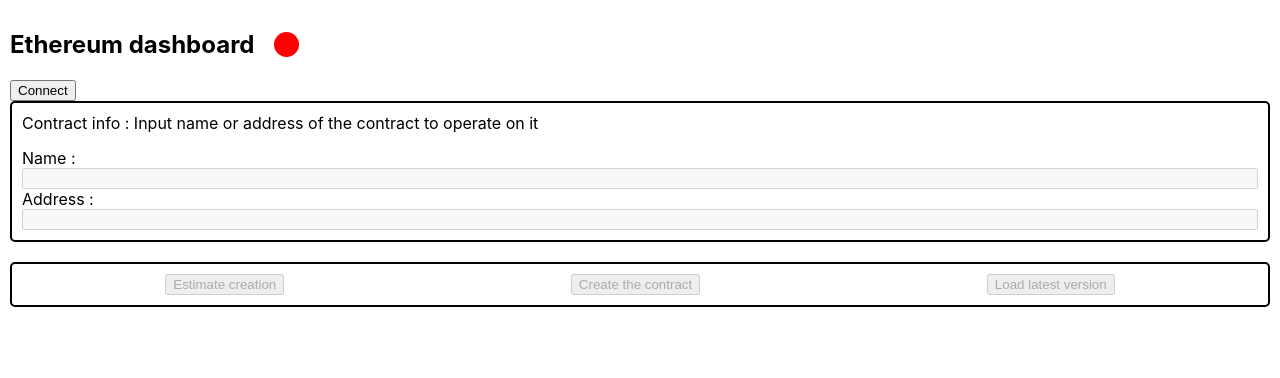
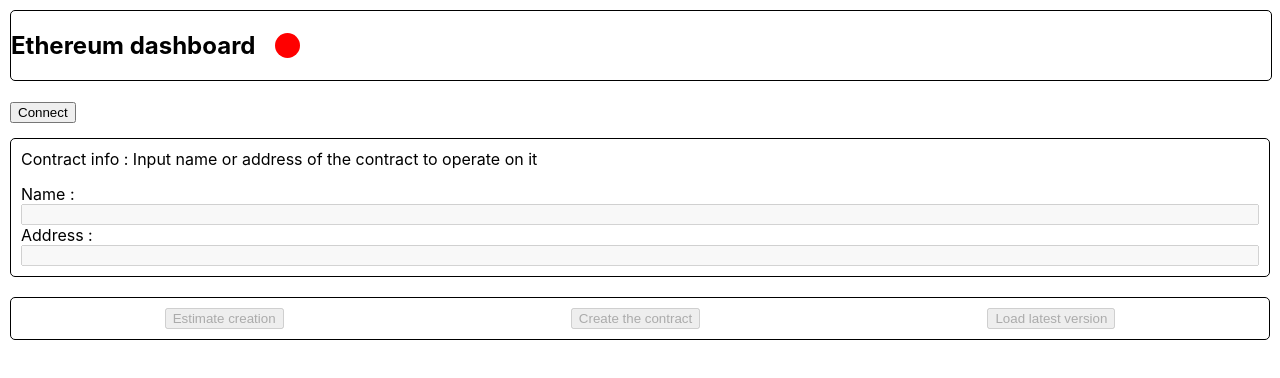
Before and after one commit to guser9822/avantasia, a React (Create React App) app: page / in a window 1280 px wide. Shown: the top 378 px of the page. Built offline with nearby package versions, Linux system fonts and the light colour scheme.

Commit message:
Added div around connect button

```diff
--- a/src/components/BlockChainCC/BlockChainCC.css
+++ b/src/components/BlockChainCC/BlockChainCC.css
@@ -2,12 +2,16 @@
     display: flex;
     width: 100%;
     align-items: center;
+    border: 1px;
+    border-style: solid;
+    border-radius: 5px;
+    margin-bottom: 20px;
 }
 
 .ContractInfo-Block {
     display: flex;
     flex-direction: column;
-    border: 2px;
+    border: 1px;
     border-style: solid;
     border-radius: 5px;
     padding: 10px 10px 10px 10px;
@@ -20,7 +24,7 @@
 .ContractOperation-Block {
     display: flex;
     justify-content: space-around;
-    border: 2px;
+    border: 1px;
     border-style: solid;
     border-radius: 5px;
     padding: 10px 10px 10px 10px;
@@ -40,3 +44,9 @@
 .Status-Block.Disconnected {
     background-color: red;
 }
+
+.Component-Container {
+    border: 1px;
+    border-style: solid;
+    border-radius: 5px;
+}
--- /dev/null
+++ b/src/components/Web3Connector/Web3Connector.css
@@ -0,0 +1,4 @@
+.Connect-Button {
+    margin-top: 10px;
+    margin-bottom: 15px;
+}
--- a/src/components/Web3Connector/index.js
+++ b/src/components/Web3Connector/index.js
@@ -1,5 +1,5 @@
 import React from 'react';
-
+import './Web3Connector.css'
 
 export default class Web3Connector extends React.Component {
 
@@ -31,11 +31,15 @@
     }
 
     render() {
-        const showButton = !this.state.authorized ? <button onClick={this.onClickConnect}
-            disabled={this.state.authorized}>Connect</button> : void undefined
+        const showButton = !this.state.authorized ?
+        <button onClick={this.onClickConnect}
+            disabled={this.state.authorized}
+            >Connect</button> : void undefined
         return (
             <article>
-                {showButton}
+                <div className="Connect-Button">
+                    {showButton}
+                </div>
             </article>
         );
     }
```
Also changed, not shown: src/App.css (line endings or trailing spaces).
